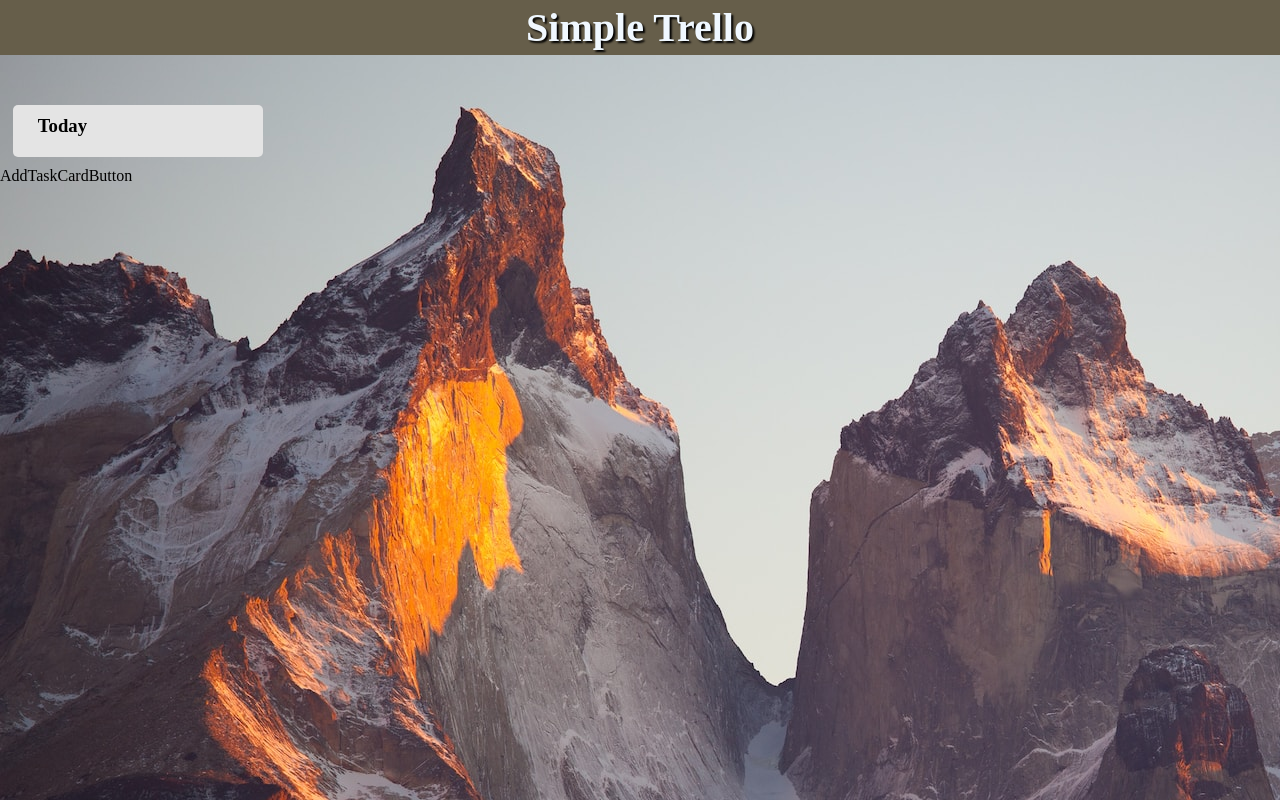
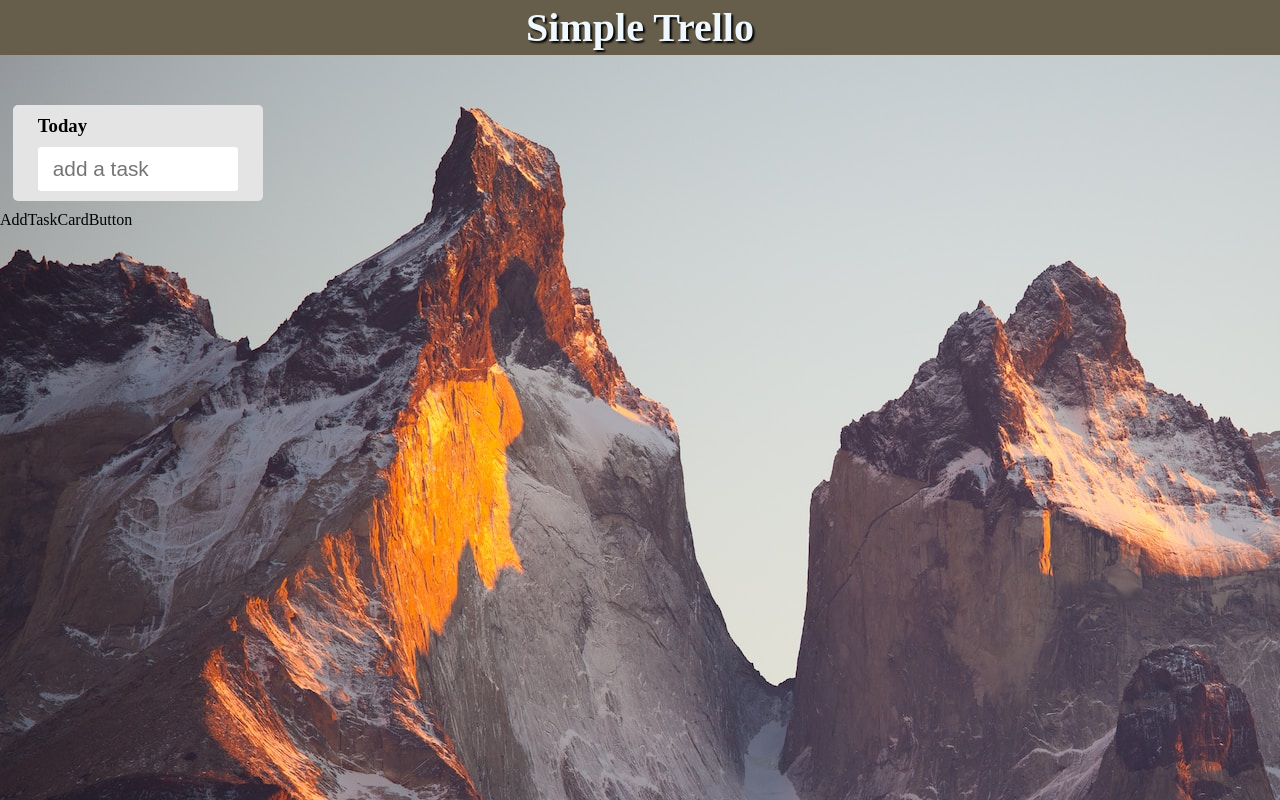
Before and after one commit to taisei-code/react-trello-clone, a React (Create React App) app: page / in a window 1280 px wide. Built offline with nearby package versions, Linux system fonts and the light colour scheme.

Commit message:
TaskAddInputコンポーネント作成

```diff
--- a/src/components/task/input/TaskAddInput.jsx
+++ b/src/components/task/input/TaskAddInput.jsx
@@ -1,5 +1,16 @@
 import React from 'react'
 
 export const TaskAddInput = () => {
-  return
+  const handleSubmit = (e) => {
+    e.preventDefault();
+    console.log(e)
+  }
+
+  return (
+    <div>
+      <form onSubmit={handleSubmit}>
+        <input type="text" placeholder="add a task" className='taskAddInput' />
+      </form>
+    </div>
+  )
 }
--- a/src/index.css
+++ b/src/index.css
@@ -46,3 +46,12 @@
   border: none;
   outline: none;
 }
+
+.taskAddInput {
+  width: 100%;
+  font-size: 1.3rem;
+  padding: 10px 15px;
+  border-radius: 3px;
+  border: none;
+  outline: none;
+}
```
